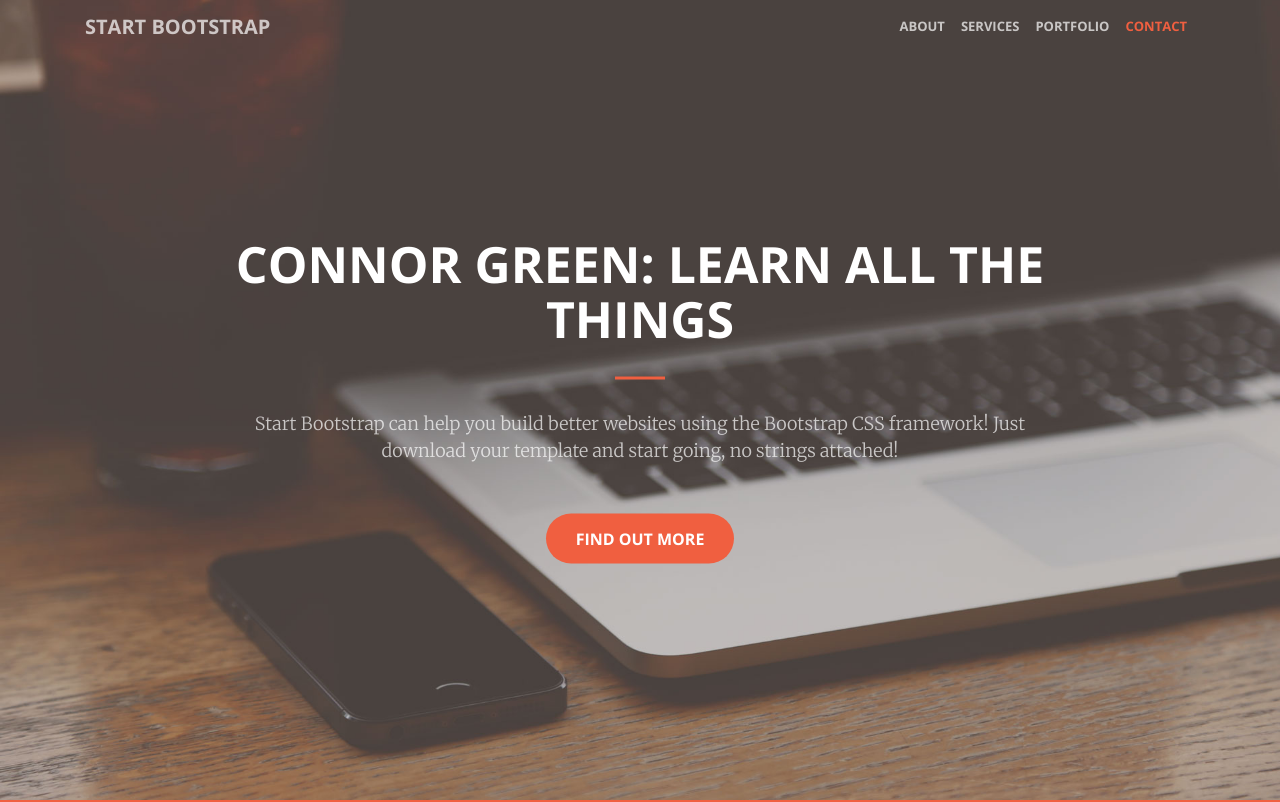
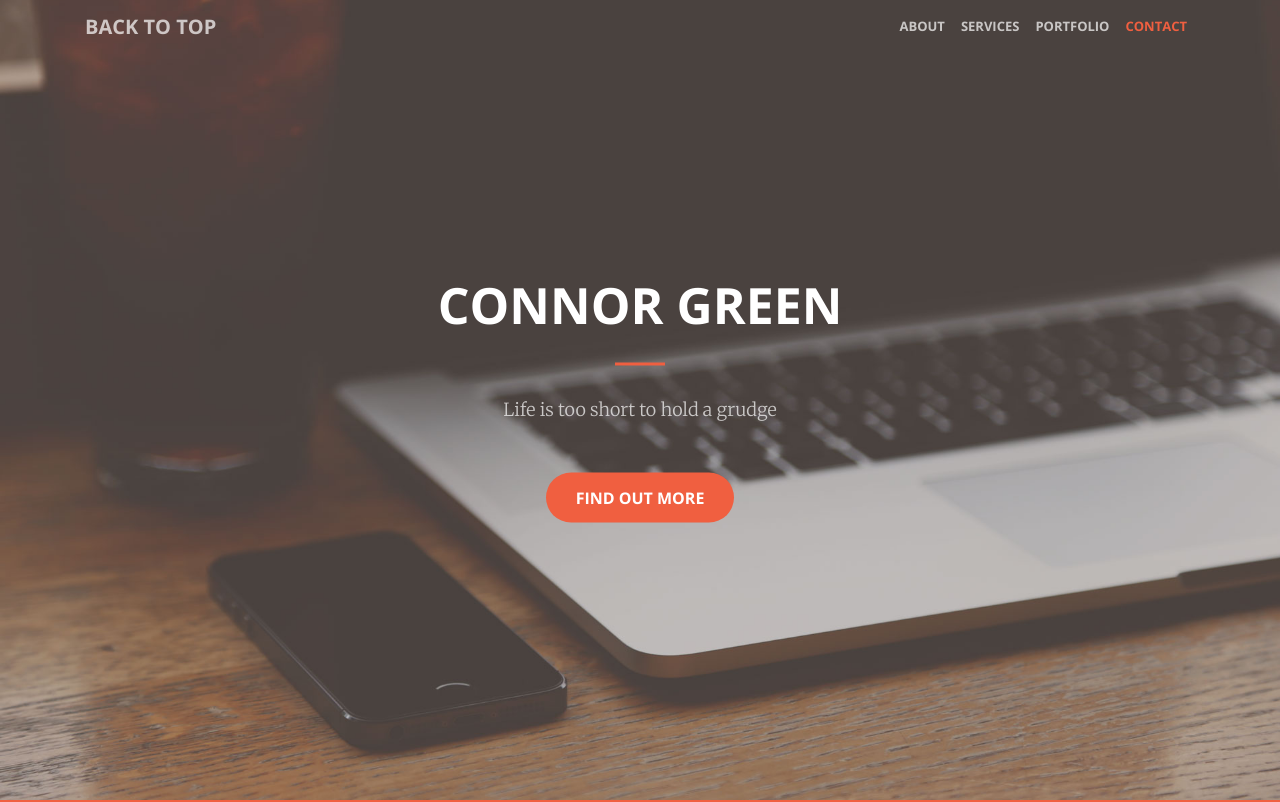
Before and after one commit to cgreen14/cgreen14.github.io, a website: page index.html in a window 1280 px wide. Shown: the top 802 px of the page. Drawn offline with nearby package versions, Linux system fonts and the light colour scheme.

Commit message:
try number 3

```diff
--- a/index.html
+++ b/index.html
@@ -47,7 +47,7 @@
             <span class="navbar-toggler-icon"></span>
         </button>
         <div class="container">
-            <a class="navbar-brand page-scroll" href="#page-top">Start Bootstrap</a>
+            <a class="navbar-brand page-scroll" href="#page-top">Back to top</a>
             <div class="collapse navbar-collapse" id="navbarExample">
                 <ul class="navbar-nav ml-auto">
                     <li class="nav-item">
@@ -70,9 +70,9 @@
     <header>
         <div class="header-content">
             <div class="header-content-inner">
-                <h1 id="homeHeading">Connor Green: Learn all the things</h1>
+                <h1 id="homeHeading">Connor Green</h1>
                 <hr>
-                <p>Start Bootstrap can help you build better websites using the Bootstrap CSS framework! Just download your template and start going, no strings attached!</p>
+                <p>Life is too short to hold a grudge</p>
                 <a href="#about" class="btn btn-primary btn-xl page-scroll">Find Out More</a>
             </div>
         </div>
```
